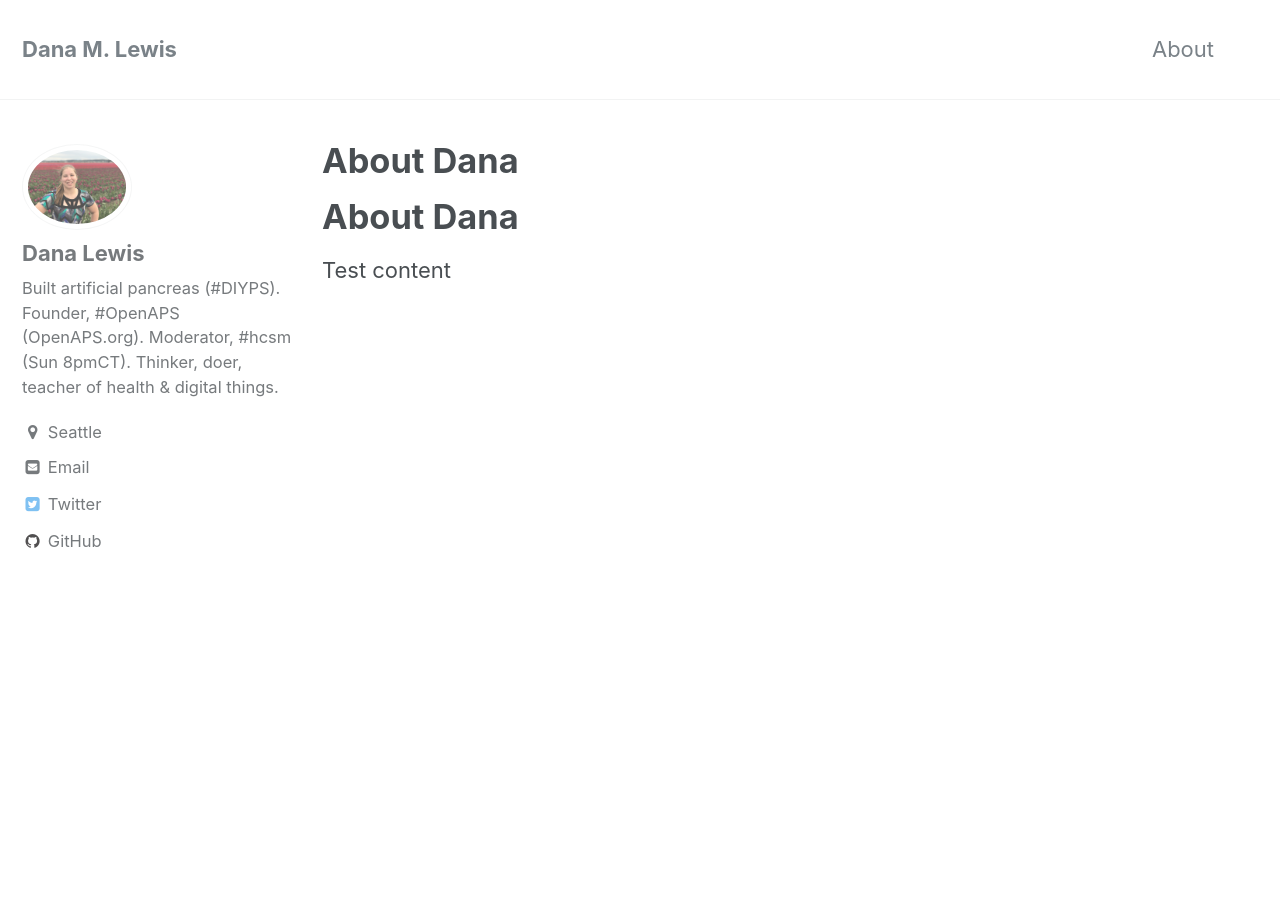
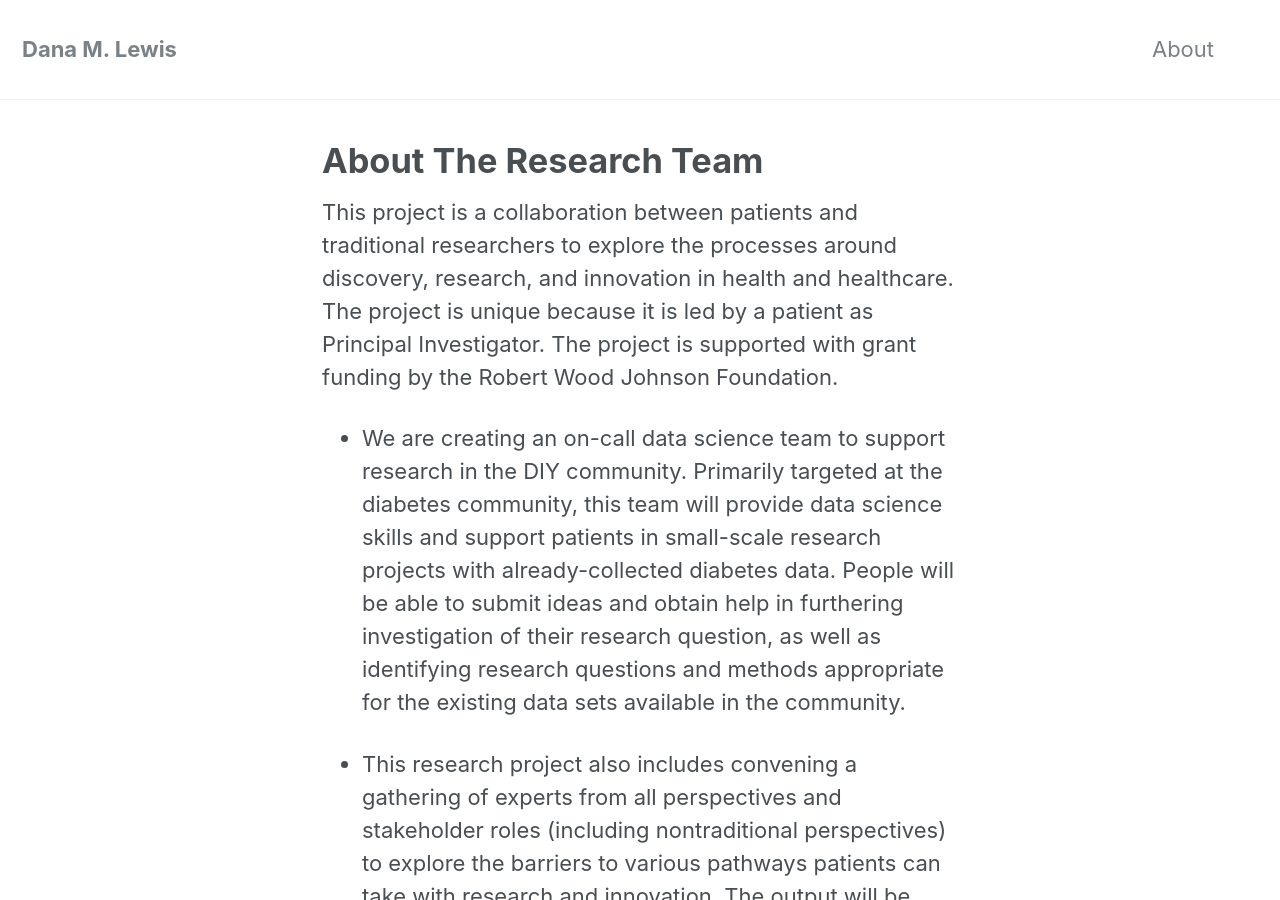
Before and after one commit to danamlewis/research, a Jekyll site: the page built from _pages/about.md, in a window 1280 px wide and 900 px high. Built offline with Jekyll 4.4.1, drawn with Linux system fonts in a browser that asks for light colours; some of the changed text lies outside the part shown.

Commit message:
Update about.md

```diff
--- a/_pages/about.md
+++ b/_pages/about.md
@@ -1,10 +1,14 @@
 ---
-title: About Dana
-author_profile: true
+title: About The Research Team
+author_profile: false
 layout: single
 permalink: /about
 ---
 
-# About Dana
+This project is a collaboration between patients and traditional researchers to explore the processes around discovery, research, and innovation in health and healthcare. The project is unique because it is led by a patient as Principal Investigator. The project is supported with grant funding by the Robert Wood Johnson Foundation.
 
-Test content
+* We are creating an on-call data science team to support research in the DIY community. Primarily targeted at the diabetes community, this team will provide data science skills and support patients in small-scale research projects with already-collected diabetes data. People will be able to submit ideas and obtain help in furthering investigation of their research question, as well as identifying research questions and methods appropriate for the existing data sets available in the community.
+
+* This research project also includes convening a gathering of experts from all perspectives and stakeholder roles (including nontraditional perspectives) to explore the barriers to various pathways patients can take with research and innovation. The output will be documented for showing the current body of knowledge around various pathways.
+
+* This website content is open source; and all tools and output created by this research project will be open source. You can follow our Github repository – and PR content or tools yourself – to see what is happening in terms of content and tools relevant to this work.
```
